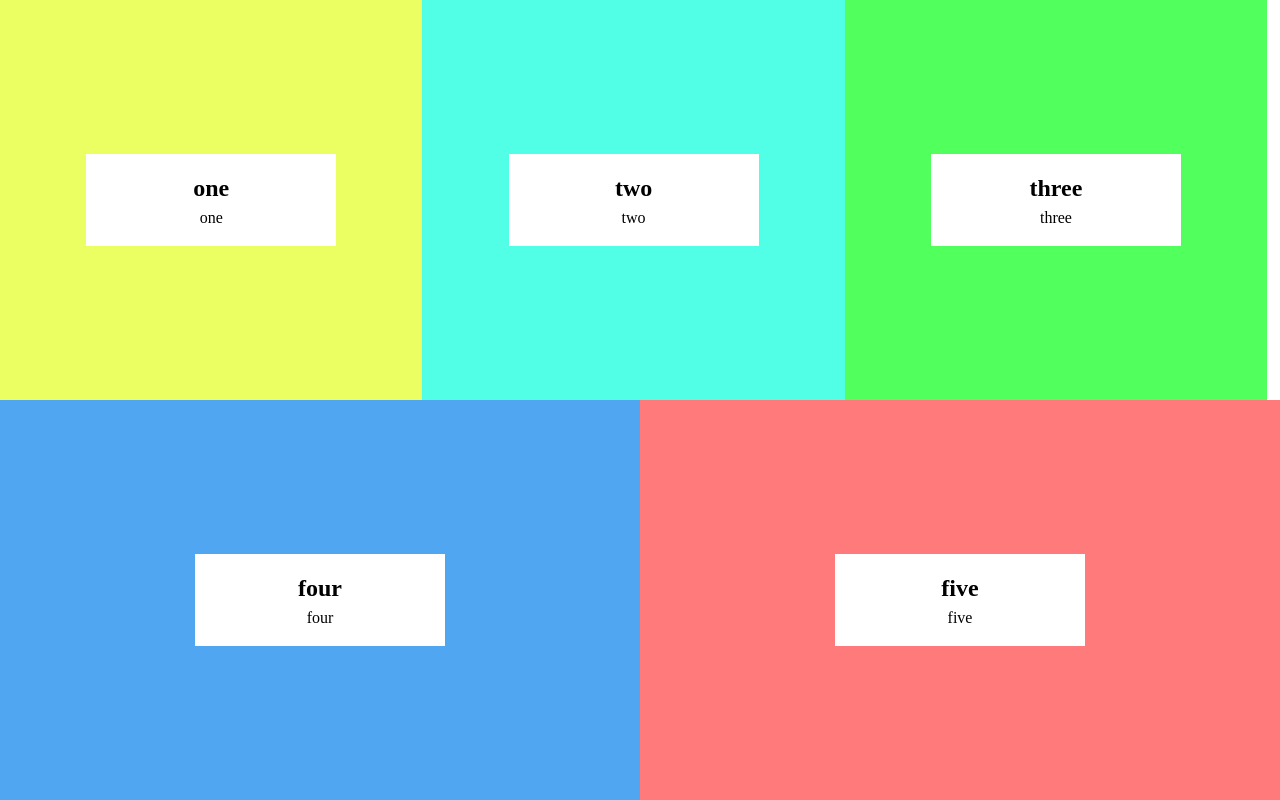
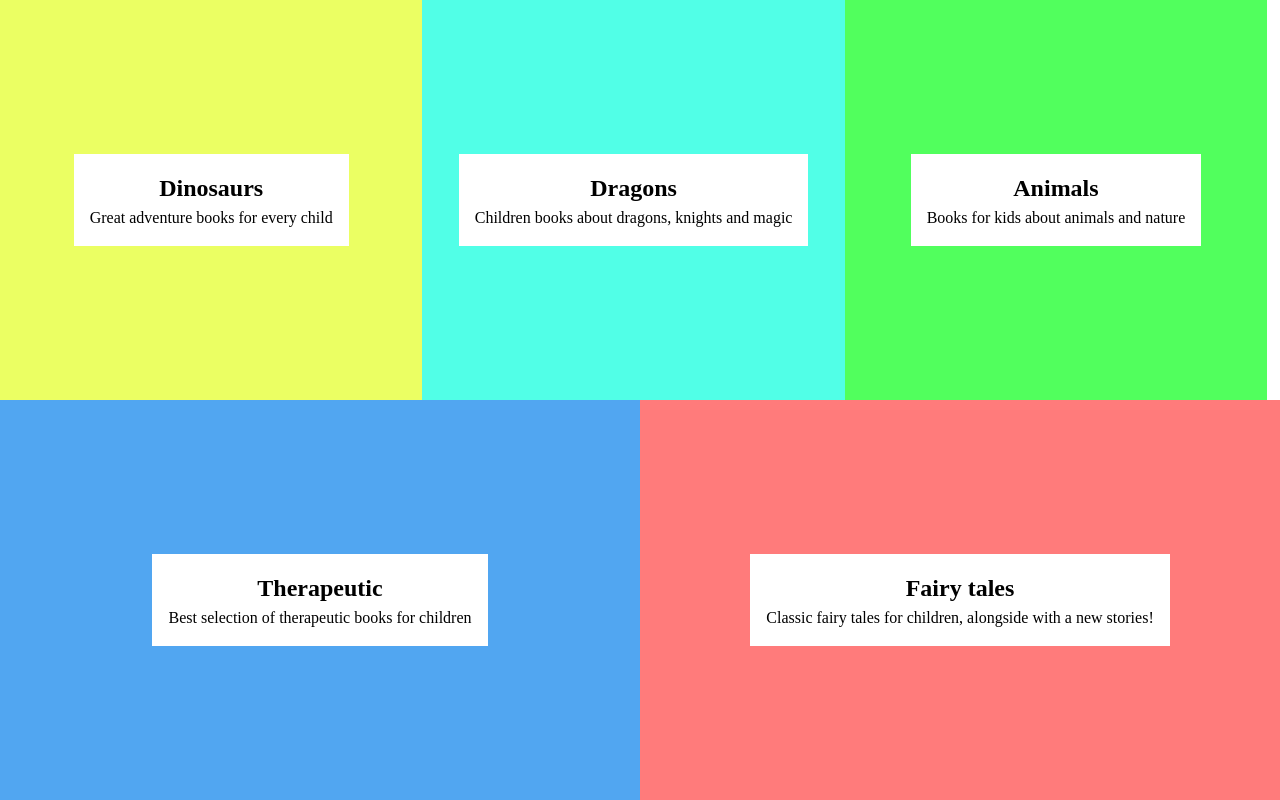
Before and after one commit to Pmejna/FairyEbooks, a React (Create React App) app: page / in a window 1280 px wide. Built offline with nearby package versions, Linux system fonts and the light colour scheme; a web font is replaced by a local one.

Commit message:
update HomepageItem to navigate withRouter HOM

```diff
--- a/src/components/HomepageItem/HomepageItem.jsx
+++ b/src/components/HomepageItem/HomepageItem.jsx
@@ -1,5 +1,6 @@
 import React from 'react';
 import styled from 'styled-components';
+import {withRouter} from 'react-router-dom';
 
 const HomepageItemWrapper = styled.section`
     width: 100%;
@@ -27,10 +28,10 @@ const HomepageItemText = styled.div`
     }
 `;
 
-const HomepageItem = ({title, subtitle, bgcolor, key, flexBasis}) => {
-
+const HomepageItem = ({title, subtitle, bgcolor, key, flexBasis, history, linkUrl, match}) => {
+    console.log(linkUrl);
     return (
-        <HomepageItemWrapper key={key} flexBasis={flexBasis} bgcolor={bgcolor}>
+        <HomepageItemWrapper key={key} flexBasis={flexBasis} bgcolor={bgcolor} onClick={() => history.push(`${match.url}${linkUrl}`)}>
             <HomepageItemText title={title} subtitle={subtitle} >
                 <h2>{title}</h2>
                 <p>{subtitle}</p>
@@ -39,4 +40,4 @@ const HomepageItem = ({title, subtitle, bgcolor, key, flexBasis}) => {
     )
 };
 
-export default HomepageItem
+export default withRouter(HomepageItem)
--- a/src/data/homepage.js
+++ b/src/data/homepage.js
@@ -1,27 +1,32 @@
 export const itemsContent = [
     {
-        title: "one",
-        subtitle: "one",
-        bgc: "#EBFF63"
+        title: "Dinosaurs",
+        subtitle: "Great adventure books for every child",
+        bgc: "#EBFF63",
+        linkUrl: 'dinosaurs'
 },
     {
-        title: "two",
-        subtitle: "two",
-        bgc: "#51FFE7"
+        title: "Dragons",
+        subtitle: "Children books about dragons, knights and magic",
+        bgc: "#51FFE7",
+        linkUrl: ''
 },
     {
-        title: "three",
-        subtitle: "three",
-        bgc: "#51FF5D"
+        title: "Animals",
+        subtitle: "Books for kids about animals and nature",
+        bgc: "#51FF5D",
+        linkUrl: ''
 },
     {
-        title: "four",
-        subtitle: "four",
-        bgc: "#51A6F1"
+        title: "Therapeutic",
+        subtitle: "Best selection of therapeutic books for children",
+        bgc: "#51A6F1",
+        linkUrl: ''
 },
     {
-        title: "five",
-        subtitle: "five",
-        bgc: "#FF7B7B"
+        title: "Fairy tales",
+        subtitle: "Classic fairy tales for children, alongside with a new stories!",
+        bgc: "#FF7B7B",
+        linkUrl: ''
 },
 ];
--- a/src/pages/Homepage/Homepage.jsx
+++ b/src/pages/Homepage/Homepage.jsx
@@ -19,7 +19,7 @@ const Homepage = () => {
 
     return (
         <HomepageWrapper>
-            {headerContent.map((item, index) => { return <HomepageItem title={item.title} subtitle={item.subtitle} bgcolor={item.bgc} key={item.title} flexBasis={index > 2 ? "50%" : "33%"}/>
+            {headerContent.map(({bgc, title, ...otherContent}, index) => { return <HomepageItem title={title} bgcolor={bgc} key={title} flexBasis={index > 2 ? "50%" : "33%"} {...otherContent}/>
     })}
         </HomepageWrapper>
     )
```
Also changed, not shown: 1 other file (tests, documents, lock files or other folders).
